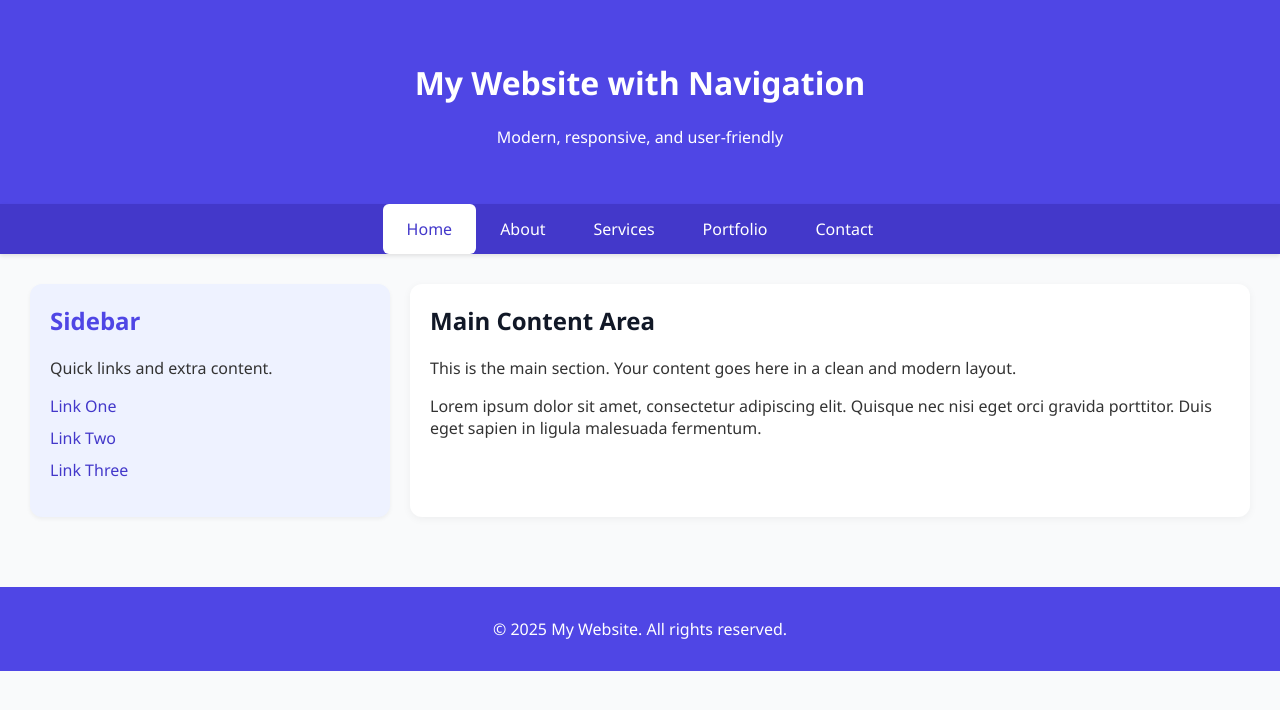
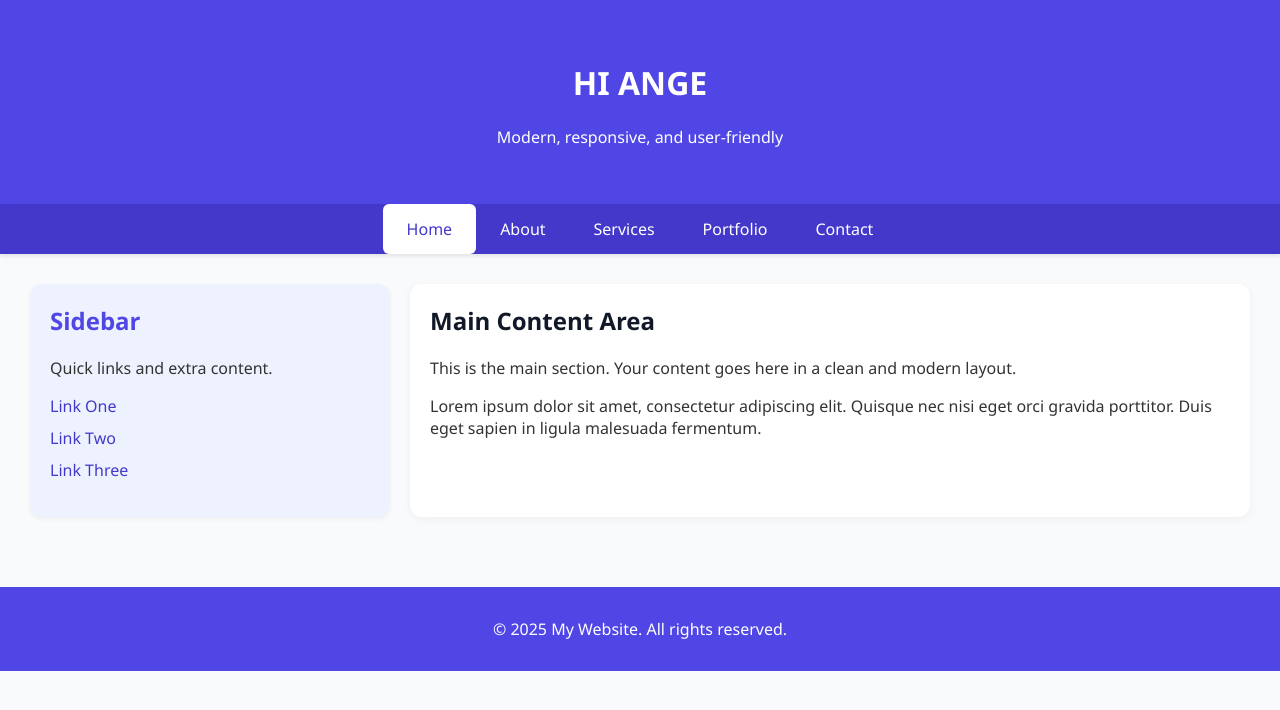
Before and after one commit to R4ZZ-AURA/first-test, a plain HTML site: page index.html in a window 1280 px wide. Drawn offline with Linux system fonts and the light colour scheme.

Commit message:
Update index.html

```diff
--- a/index.html
+++ b/index.html
@@ -137,7 +137,7 @@
 <body>
 
     <header>
-        <h1>My Website with Navigation</h1>
+        <h1>HI ANGE</h1>
         <p>Modern, responsive, and user-friendly</p>
     </header>
 
```
